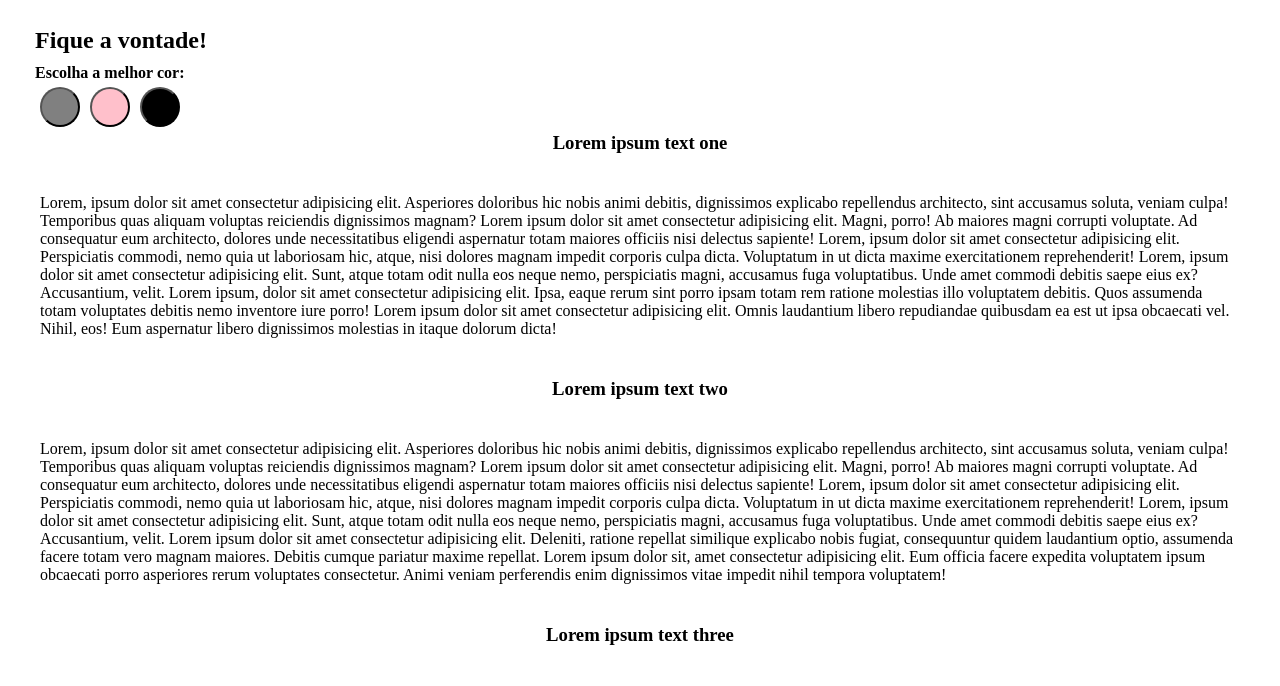
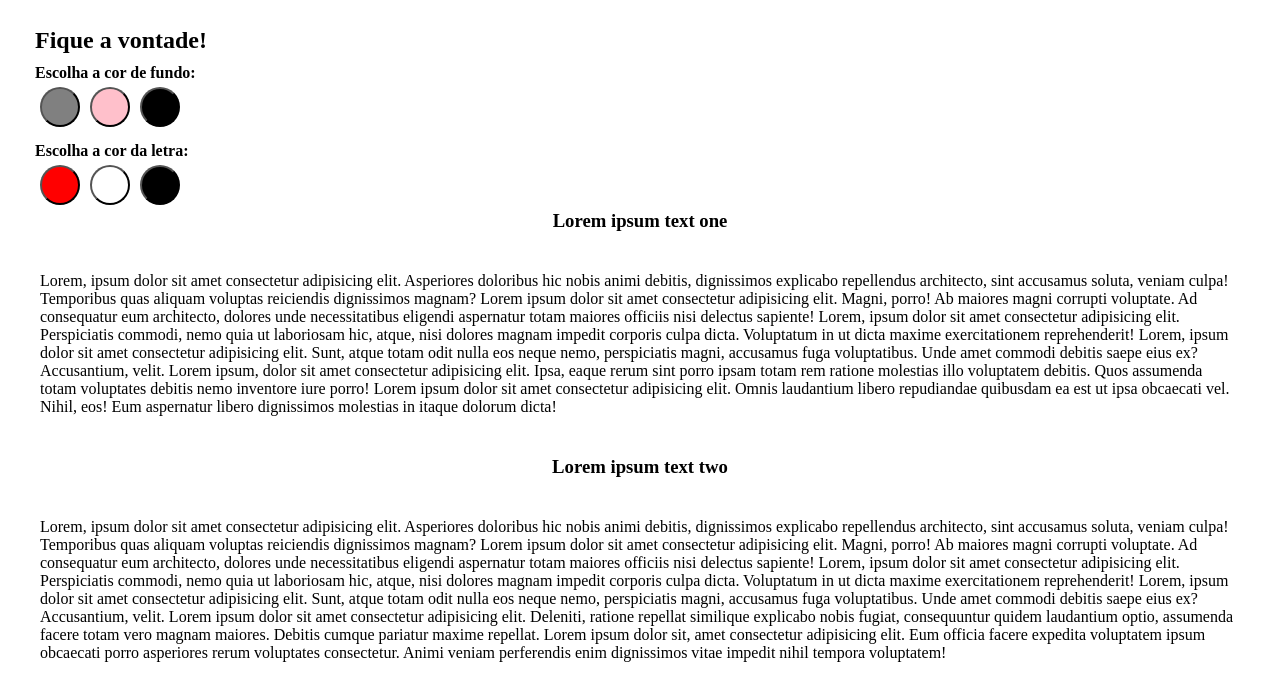
Before and after one commit to GBuzato/exercicio-localStorage, a plain HTML site: page index.html in a window 1280 px wide. Shown: the part 103-789 px from the top of the page. Drawn offline with Linux system fonts and the light colour scheme.

Commit message:
organizaçao dos botoes de configuraçoes da pagina

```diff
--- a/index.html
+++ b/index.html
@@ -22,10 +22,13 @@
             <h2 id="title-h2">
                 Fique a vontade!
             </h2>
-            <h4>Escolha a melhor cor:</h4>
             <div>
-                <div id="btn-background">
-                </div>
+            <h4>Escolha a cor de fundo:</h4>
+            <div id="btn-background"></div>
+            </div>
+            <div>
+                <h4 id="font-color">Escolha a cor da letra:</h4>
+                <div id="btn-color"></div>
             </div>
 
         </div>
```
